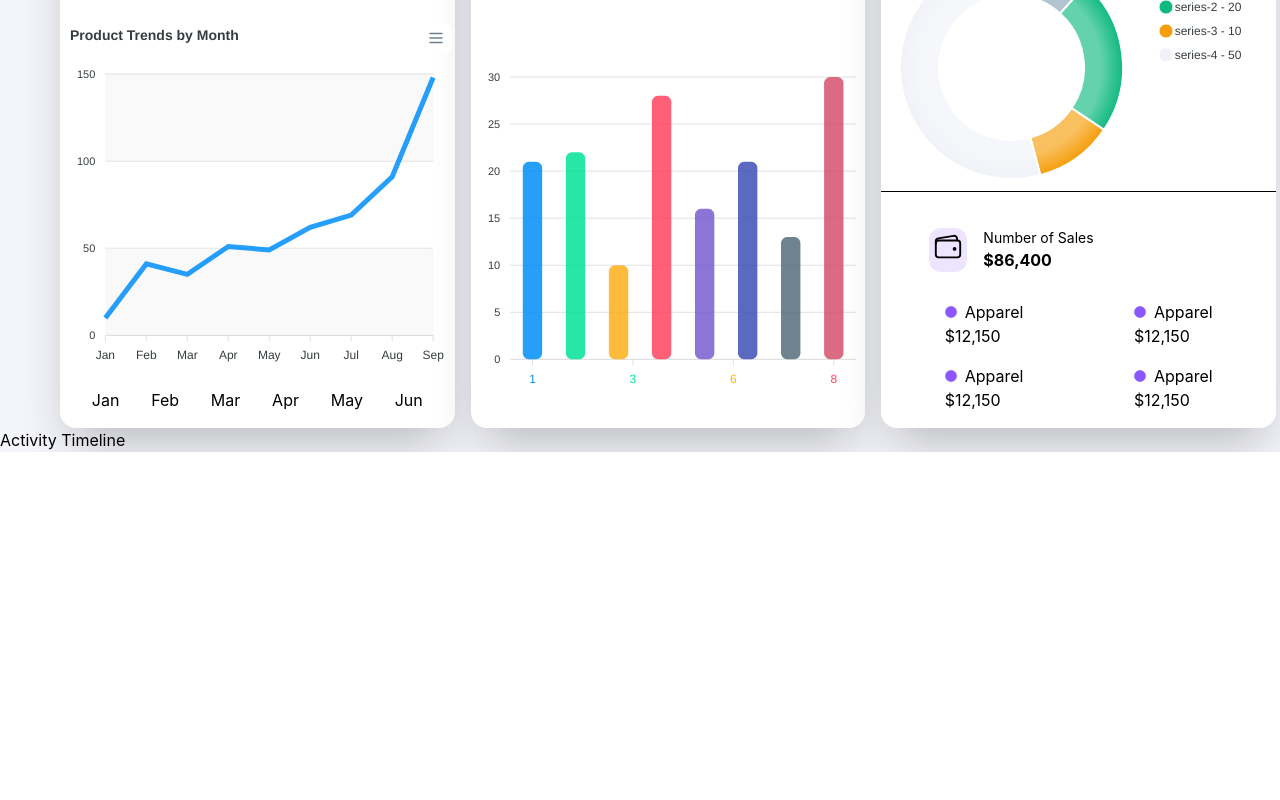
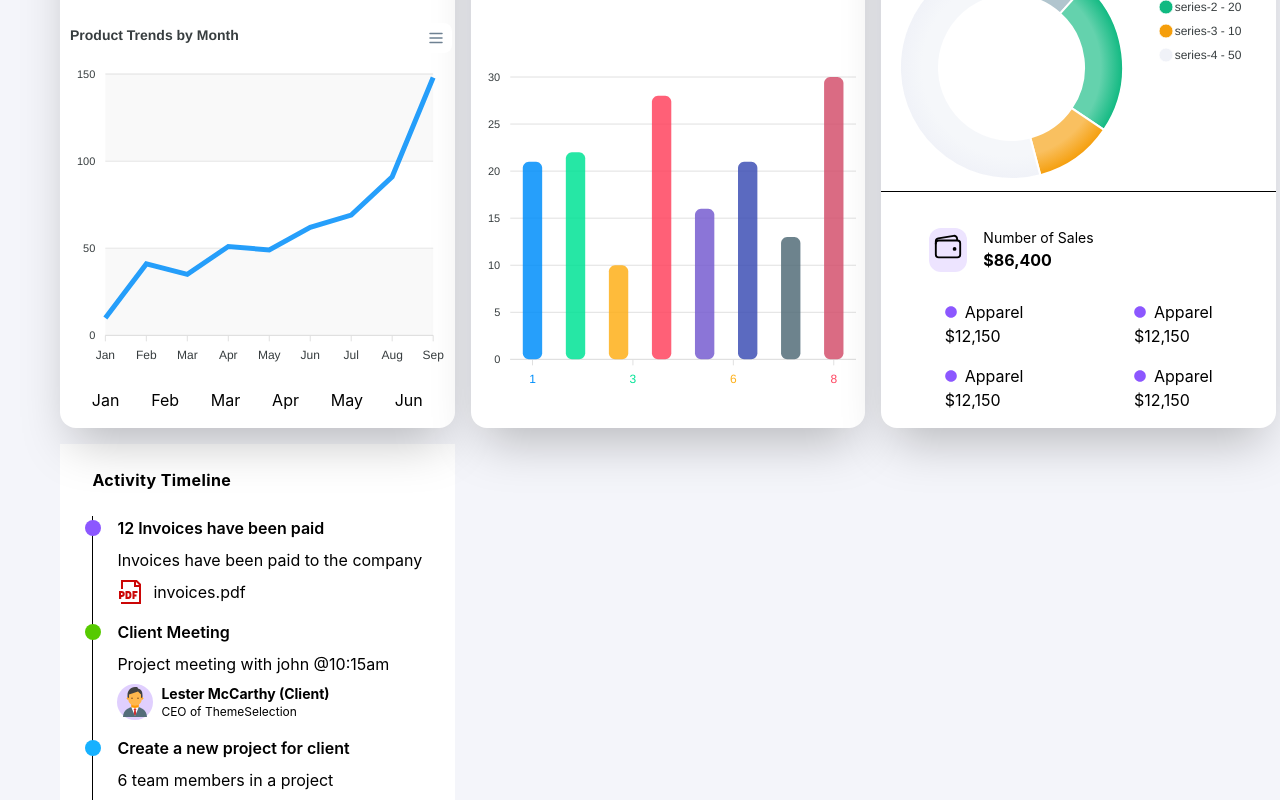
Before and after one commit to Muhammad-Abdullah-programmer/materio-clone, a React (Vite) app: page / in a window 1280 px wide. Shown: the part 469-1269 px from the top of the page. Before the commit the page ends 921 px from the top, so only its background shows below. Built offline with nearby package versions, Linux system fonts and the light colour scheme.

Commit message:
Card 7th completed

```diff
--- a/src/assets/Icons.jsx
+++ b/src/assets/Icons.jsx
@@ -31,6 +31,10 @@ export { RiBarChartFill } from "react-icons/ri";
 export { LiaChartPieSolid } from "react-icons/lia";
 export { IoWalletOutline } from "react-icons/io5";
 export { FaCircle } from "react-icons/fa";
+export { GrDocumentPdf } from "react-icons/gr";
+export { FcBusinessman } from "react-icons/fc";
+
+
 
 
 
--- a/src/assets/Pages/Home.jsx
+++ b/src/assets/Pages/Home.jsx
@@ -82,7 +82,6 @@ const Home = () => {
 
 
         <HomeCards />
-        <ActivityTimeline/>
       </div>
     </div>
   )
--- a/src/components/HomeCards.jsx
+++ b/src/components/HomeCards.jsx
@@ -11,6 +11,8 @@ import {
   LiaChartPieSolid,
   IoWalletOutline,
   FaCircle,
+  GrDocumentPdf,
+  FcBusinessman
 } from "../assets/Icons";
 import LineChart from "./LineChart";
 import DonutChart from "./DonutChart";
@@ -205,6 +207,64 @@ const HomeCards = () => {
           </div>
         </div>
       </div>
+
+      {/* Card 7  */}
+      <div className="card-7 flex flex-col bg-white items-center ">
+
+        <div className="heading">
+          <p className="font-bold tracking-wide my-6 ">Activity Timeline</p>
+
+{/* Text Div  */}
+          <div className="text-div flex flex-col pb-2 gap-4 border-l-1 pl-6">
+
+{/* First Child  */}
+<div className=" relative first flex flex-col gap-2">
+  <p className="font-semibold">12 Invoices have been paid</p>
+  <span>Invoices have been paid to the company</span>
+  <span className="flex items-center  gap-3   "><GrDocumentPdf className="text-[#CB0606] text-2xl"/> invoices.pdf</span>
+
+{/* Circle  */}
+  <div className="circle absolute w-4 h-4 top-1 -left-8 bg-[#8C57FF] rounded-full ">
+
+  </div>
+</div>
+
+{/* Second Child  */}
+<div className=" relative first flex flex-col gap-2">
+  <p className="font-semibold">Client Meeting</p>
+  <span>Project meeting with john @10:15am</span>
+
+  <div className="flex items-center  gap-2">
+    <span className="bg-[#E0CFFE] rounded-full"><FcBusinessman className="text-4xl"/></span>
+
+    <div className="flex flex-col">
+<span className="text-sm font-bold">Lester McCarthy (Client)</span>
+<span className="text-xs">CEO of ThemeSelection</span>
+    </div>
+  </div>
+
+  {/* Circle  */}
+  <div className="circle absolute w-4 h-4 top-1 -left-8 bg-[#56CA00] rounded-full ">
+
+  </div>
+</div>
+
+{/* Third Child  */}
+<div className="div relative ">
+  <div className="first flex flex-col gap-2">
+  <p className="font-semibold">Create a new project for client</p>
+  <span>6 team members in a project</span>
+</div>
+
+  {/* Circle  */}
+  <div className="circle absolute w-4 h-4 top-1 -left-8 bg-[#16B1FF] rounded-full ">
+
+  </div>
+</div>
+          </div>
+        </div>
+
+      </div>
     </div>
   );
 };
```
